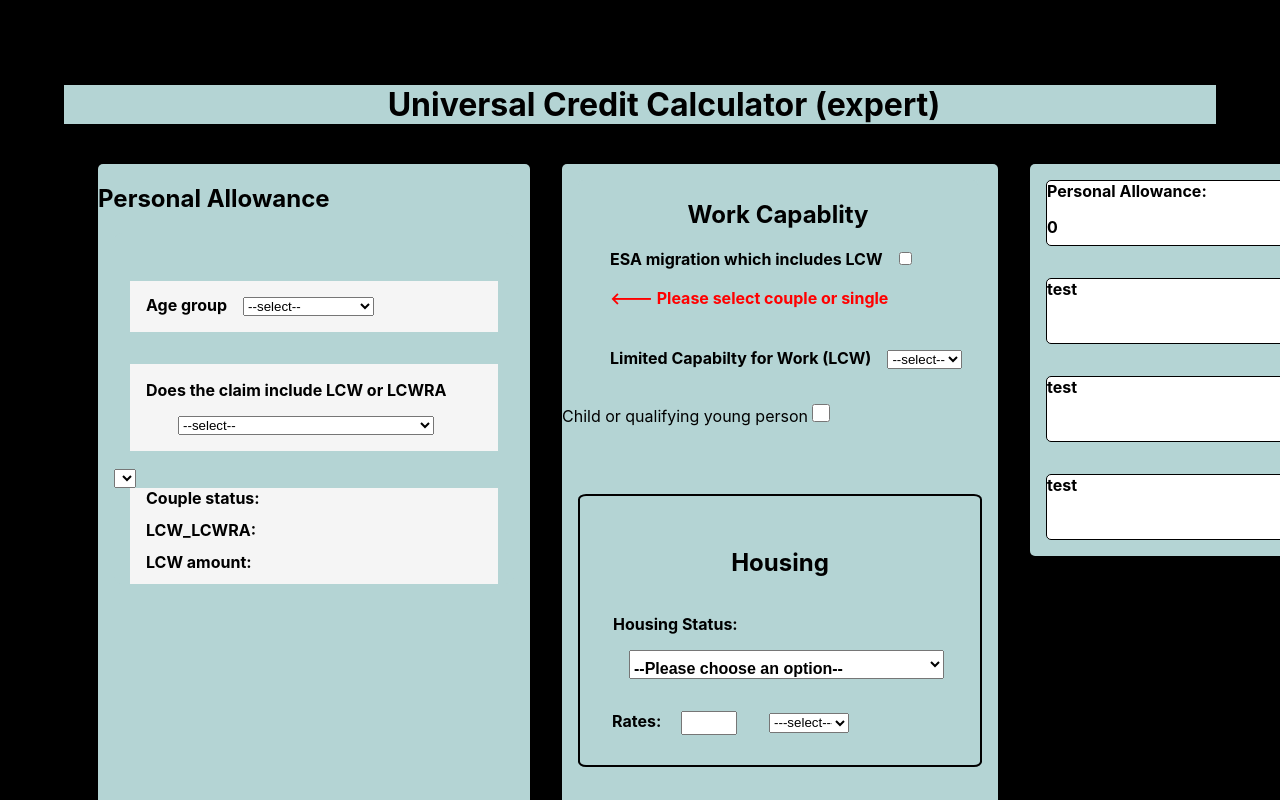
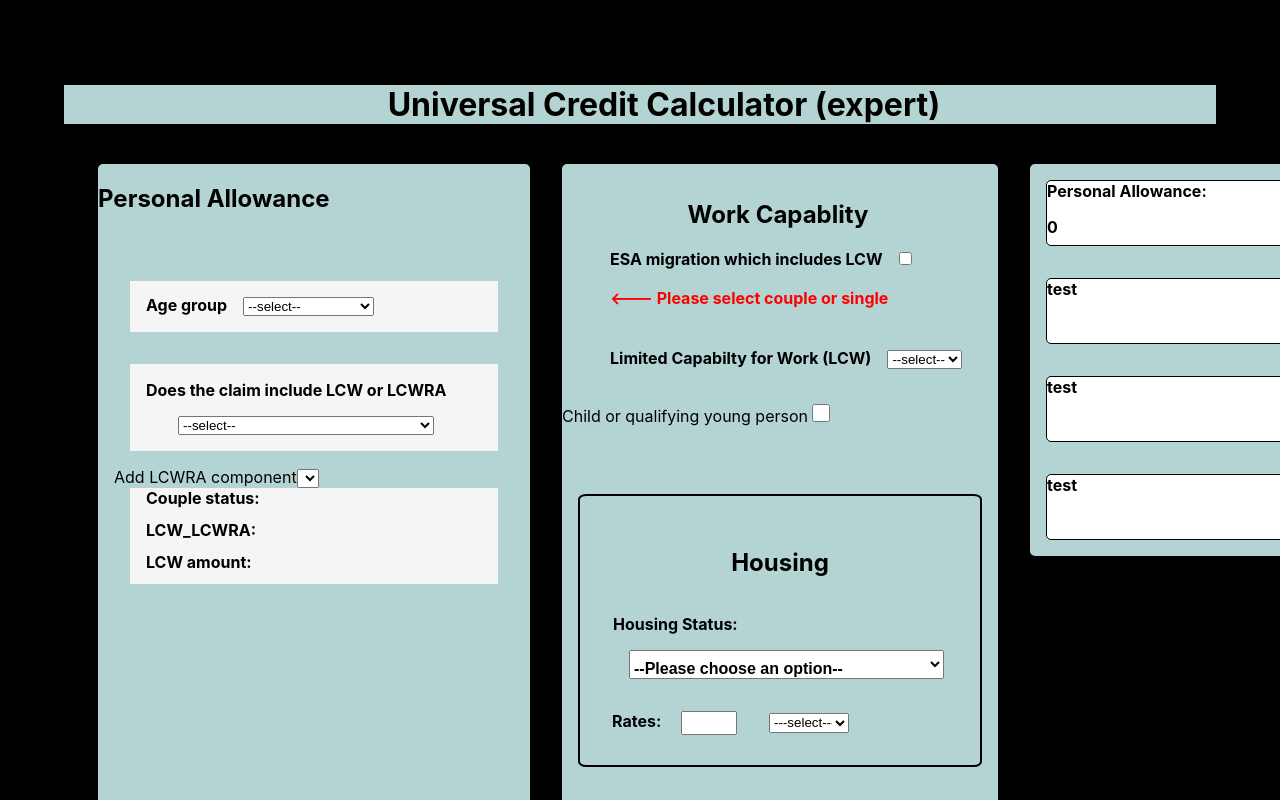
Before and after one commit to dnlstronge/benefitscalc2, a React (Create React App) app: page / in a window 1280 px wide. Shown: the top 800 px of the page. Built offline with nearby package versions, Linux system fonts and the light colour scheme.

Commit message:
[x] - need to decide conditional rendering

```diff
--- a/src/components/UC/UCform/PA/LCWRA.js
+++ b/src/components/UC/UCform/PA/LCWRA.js
@@ -5,11 +5,11 @@ const LCWRA = ( {set_lift_state, PA_state, set_PA_state }) => {
     return (
 
         <div className={classes.container}>
-            <label htmlFor="single_label">
+            <label htmlFor="single_label">Add LCWRA component
                 <select>
-                    <option></option>
-                    <option></option>
-                    <option></option>
+                    <option value="NONE"></option>
+                    <option value="YES"></option>
+                    <option value="NONE"></option>
                 </select>
             </label>
         </div>
```
